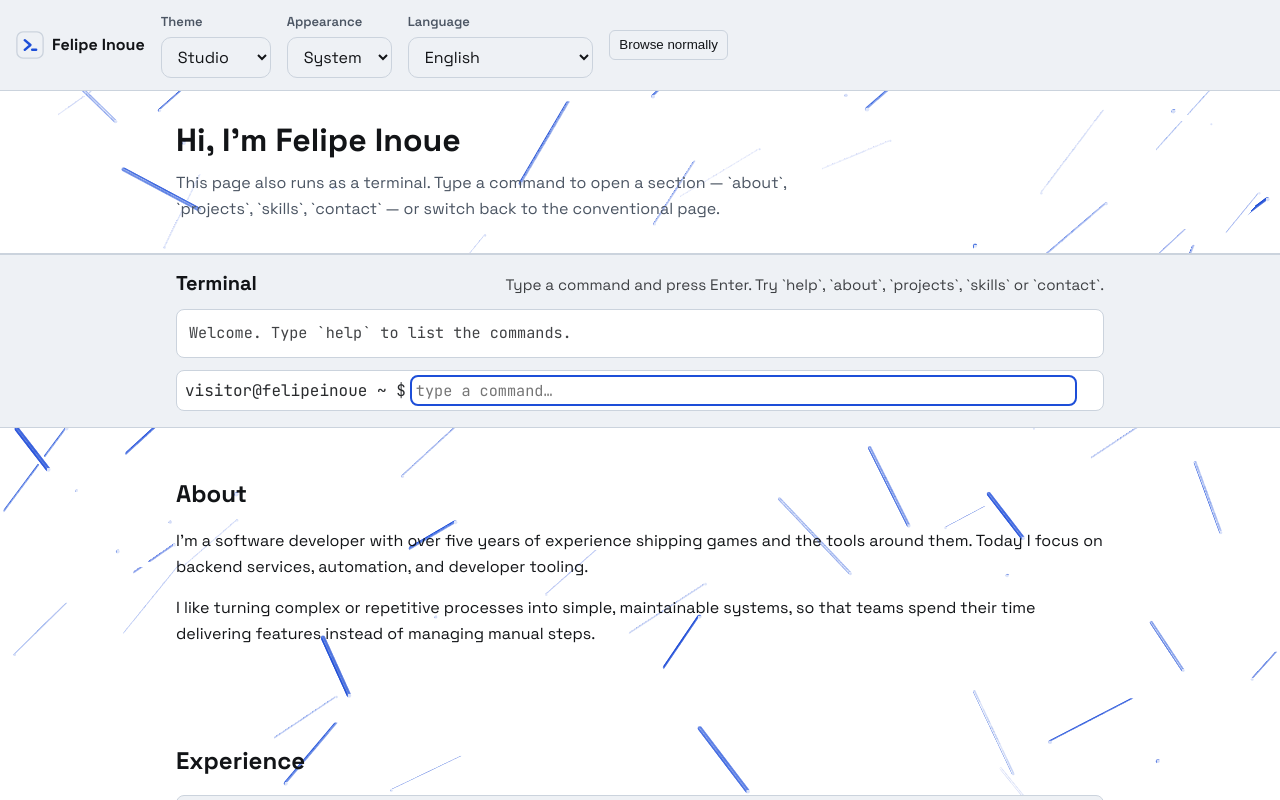
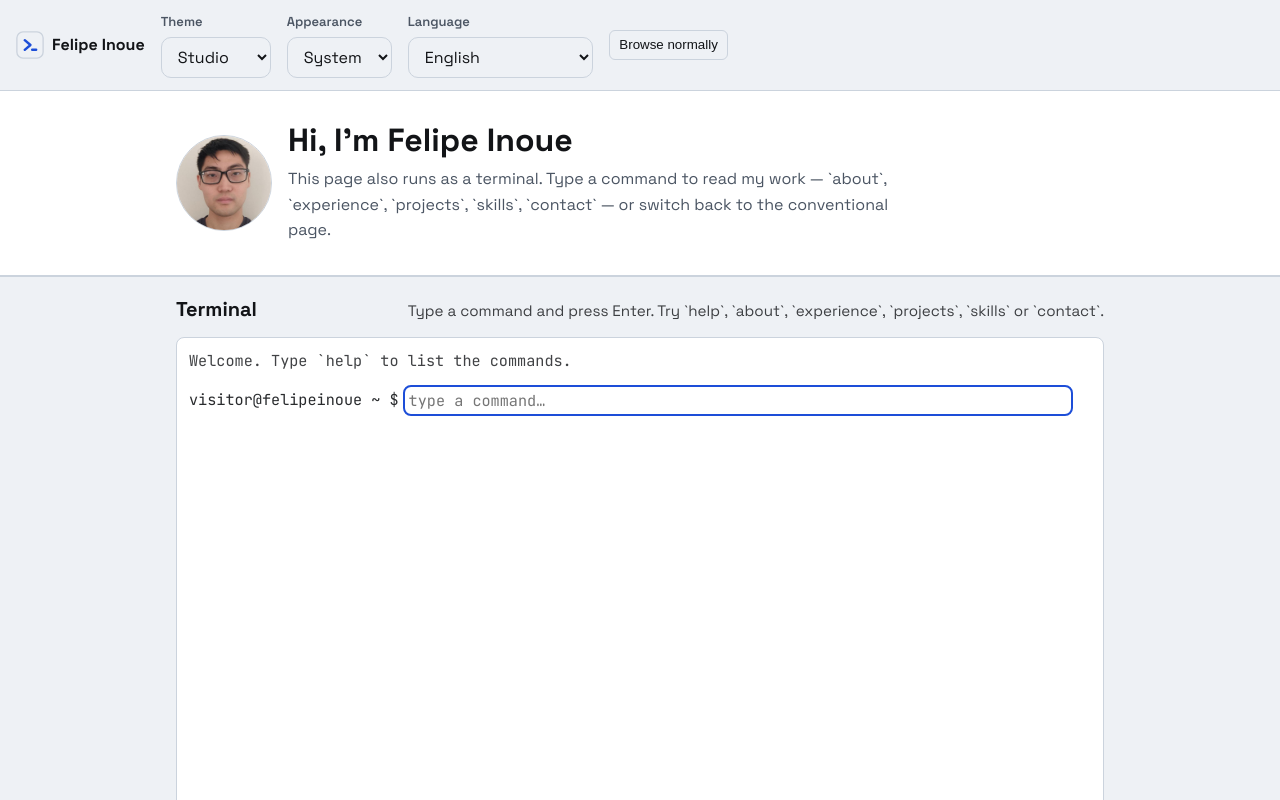
Before and after one commit to fiwon123/fiwon123.github.io, a React (Vite) app: page / in a window 1280 px wide. Shown: the top 800 px of the page. Built offline with nearby package versions, Linux system fonts and the light colour scheme.

Commit message:
feat: terminal-only mode with welcome photo and printed command output (#40)

```diff
--- a/src/App.tsx
+++ b/src/App.tsx
@@ -1,3 +1,5 @@
+import { useEffect } from 'react'
+
 import { BackToTop } from './components/BackToTop'
 import { Footer } from './components/Footer'
 import { Header } from './components/Header'
@@ -10,6 +12,13 @@ import { useViewMode } from './lib/useViewMode'
 import { nextViewMode, sectionForCommand } from './lib/viewMode'
 import type { CommandName } from './terminal/parser'
 import { Terminal } from './terminal/Terminal'
+
+const SECTION_IDS = ['about', 'experience', 'projects', 'skills', 'contact']
+
+function sectionFromHash(): string | null {
+  const id = window.location.hash.slice(1)
+  return SECTION_IDS.includes(id) ? id : null
+}
 
 /**
  * Scroll the section a command names into view; the scroll reveal then fades it in
@@ -30,6 +39,21 @@ function App() {
 
   const terminal = view === 'terminal'
 
+  useEffect(() => {
+    const sync = () => {
+      if (view === 'terminal' && sectionFromHash()) {
+        setView('browse')
+        requestAnimationFrame(() => {
+          const id = sectionFromHash()
+          if (id) openSection(id)
+        })
+      }
+    }
+    sync()
+    window.addEventListener('hashchange', sync)
+    return () => window.removeEventListener('hashchange', sync)
+  }, [view, setView])
+
   function toggleView() {
     setView(nextViewMode(view))
   }
@@ -46,22 +70,23 @@ function App() {
       {/* Behind everything: the layer is fixed at z-index -1 and aria-hidden. */}
       <ParticleBackground />
       <Header view={view} onToggleView={toggleView} />
-      {terminal && (
+      <main id="content" className={terminal ? 'terminal-shell' : undefined}>
+        {terminal ? (
           <>
             {/* In place of the hero: it carries #top and the page's only h1. */}
             <WelcomeScreen />
             <Terminal onCommand={handleCommand} autoFocus />
           </>
-      )}
-      {/* #content, not #about: the About *section* owns #about, and two elements
-          claiming one id made the nav link and commands jump to the page top. */}
-      <main id="content">
-        {!terminal && <Hero />}
+        ) : (
+          <>
+            <Hero />
             <About />
             <Experience />
             <Projects />
             <Skills />
             <Contact />
+          </>
+        )}
       </main>
       <Footer />
       <BackToTop />
--- a/src/components/WelcomeScreen.module.css
+++ b/src/components/WelcomeScreen.module.css
@@ -1,5 +1,6 @@
 .welcome {
   border-bottom: 1px solid var(--color-border);
+  background: var(--color-bg);
 }
 
 /* Matches the terminal block it sits above, so the two read as one surface. */
@@ -8,8 +9,27 @@
   margin: 0 auto;
   padding: var(--space-8) var(--space-4);
   display: flex;
+  flex-wrap: wrap;
+  align-items: center;
+  gap: var(--space-4);
+}
+
+.avatar {
+  flex: none;
+  width: 96px;
+  height: 96px;
+  border-radius: 50%;
+  object-fit: cover;
+  border: 1px solid var(--color-border);
+  background: var(--color-surface);
+}
+
+.text {
+  flex: 1 1 240px;
+  min-width: 0;
+  display: flex;
   flex-direction: column;
-  gap: var(--space-3);
+  gap: var(--space-2);
 }
 
 .name {
--- a/src/components/WelcomeScreen.tsx
+++ b/src/components/WelcomeScreen.tsx
@@ -10,6 +10,9 @@ import styles from './WelcomeScreen.module.css'
  * It carries `id="top"` (so the brand link and back-to-top still resolve) and the
  * page's only `h1`, which is why terminal mode renders it *instead of* the hero
  * rather than above it — the same introduction twice reads as a mistake.
+ *
+ * The portrait lives here too: the hero owns it in browse mode, and without it
+ * terminal mode dropped the photo entirely.
  */
 export function WelcomeScreen() {
   const t = useT()
@@ -18,10 +21,20 @@ export function WelcomeScreen() {
   return (
     <section id="top" tabIndex={-1} className={styles.welcome} aria-labelledby={titleId}>
       <div className={styles.inner}>
-        <h1 className={styles.name} id={titleId}>
-          {t.hero.greeting}
-        </h1>
-        <p className={styles.body}>{t.view.welcomeBody}</p>
+        <img
+          className={styles.avatar}
+          src="/avatar/felipeinoue-512.jpg"
+          alt={t.hero.avatarAlt}
+          width={96}
+          height={96}
+          decoding="async"
+        />
+        <div className={styles.text}>
+          <h1 className={styles.name} id={titleId}>
+            {t.hero.greeting}
+          </h1>
+          <p className={styles.body}>{t.view.welcomeBody}</p>
+        </div>
       </div>
     </section>
   )
--- a/src/i18n/en.ts
+++ b/src/i18n/en.ts
@@ -59,7 +59,7 @@ export const en = {
   },
   terminal: {
     label: 'Terminal',
-    hint: 'Type a command and press Enter. Try `help`, `about`, `projects`, `skills` or `contact`.',
+    hint: 'Type a command and press Enter. Try `help`, `about`, `experience`, `projects`, `skills` or `contact`.',
     placeholder: 'type a command…',
     prompt: 'visitor@felipeinoue ~ $',
     welcome: 'Welcome. Type `help` to list the commands.',
@@ -67,6 +67,7 @@ export const en = {
     commands: {
       help: 'List the available commands',
       about: 'Who I am and what I do',
+      experience: 'Where I have worked',
       projects: 'Tools and projects',
       skills: 'Languages, data and tooling',
       contact: 'How to get in touch',
@@ -77,7 +78,7 @@ export const en = {
     toTerminal: 'Show terminal',
     toBrowse: 'Browse normally',
     welcomeBody:
-      'This page also runs as a terminal. Type a command to open a section — `about`, `projects`, `skills`, `contact` — or switch back to the conventional page.',
+      'This page also runs as a terminal. Type a command to read my work — `about`, `experience`, `projects`, `skills`, `contact` — or switch back to the conventional page.',
   },
   footer: {
     rights: 'All rights reserved.',
--- a/src/i18n/pt-BR.ts
+++ b/src/i18n/pt-BR.ts
@@ -60,7 +60,7 @@ export const ptBR: Strings = {
   },
   terminal: {
     label: 'Terminal',
-    hint: 'Digite um comando e pressione Enter. Tente `help`, `about`, `projects`, `skills` ou `contact`.',
+    hint: 'Digite um comando e pressione Enter. Tente `help`, `about`, `experience`, `projects`, `skills` ou `contact`.',
     placeholder: 'digite um comando…',
     prompt: 'visitante@felipeinoue ~ $',
     welcome: 'Bem-vindo. Digite `help` para listar os comandos.',
@@ -68,6 +68,7 @@ export const ptBR: Strings = {
     commands: {
       help: 'Lista os comandos disponíveis',
       about: 'Quem sou eu e o que faço',
+      experience: 'Onde eu trabalhei',
       projects: 'Ferramentas e projetos',
       skills: 'Linguagens, dados e ferramentas',
       contact: 'Como falar comigo',
@@ -78,7 +79,7 @@ export const ptBR: Strings = {
     toTerminal: 'Mostrar terminal',
     toBrowse: 'Navegar normalmente',
     welcomeBody:
-      'Esta página também funciona como um terminal. Digite um comando para abrir uma seção — `about`, `projects`, `skills`, `contact` — ou volte para a página convencional.',
+      'Esta página também funciona como um terminal. Digite um comando para conhecer meu trabalho — `about`, `experience`, `projects`, `skills`, `contact` — ou volte para a página convencional.',
   },
   footer: {
     rights: 'Todos os direitos reservados.',
--- a/src/index.css
+++ b/src/index.css
@@ -1,43 +1,13 @@
-:root {
-  font-family: var(--font-sans);
-  line-height: 1.6;
-  -webkit-font-smoothing: antialiased;
-  text-rendering: optimizeLegibility;
-}
+@import url('./theme/fonts.css');
+@import url('./theme/tokens.css');
 
-*,
-*::before,
-*::after {
-  box-sizing: border-box;
-}
-
-body {
-  margin: 0;
-  color: var(--color-fg);
-  background: var(--color-bg);
-}
-
-h1,
-h2,
-h3 {
-  line-height: 1.2;
-  text-wrap: balance;
-}
-
-a {
-  color: var(--color-accent);
-}
-
-/* Scroll reveal. The hidden state is scoped to `html.js`, which main.tsx adds at
-   boot: if the bundle never runs, the class is absent and the content is simply
-   visible. Content hidden behind a script that did not run is a bug, not a
-   missing animation — the same reason the hook itself fails open. */
+/* Reveal classes are applied by the library (and parsed by tests). */
 html.js .reveal {
   opacity: 0;
-  transform: translateY(12px);
+  transform: translateY(8px);
   transition:
-    opacity 0.4s ease,
-    transform 0.4s ease;
+    opacity 0.8s ease-out,
+    transform 0.8s ease-out;
 }
 
 html.js .reveal-visible {
@@ -45,56 +15,58 @@ html.js .reveal-visible {
   transform: none;
 }
 
+/* Keep the reveal a no-op for users who prefer reduced motion, and for print. */
 @media (prefers-reduced-motion: reduce) {
   html.js .reveal {
-    opacity: 1;
+    transition: none;
     transform: none;
-    transition: none;
   }
 }
 
 @media print {
   html.js .reveal {
-    opacity: 1;
-    transform: none;
+    opacity: 1 !important;
+    transform: none !important;
   }
 }
 
+* {
+  box-sizing: border-box;
+}
+
+html {
+  scroll-behavior: smooth;
+}
+
+body {
+  margin: 0;
+  font-family: var(--font-sans);
+  background: var(--color-bg);
+  color: var(--color-fg);
+  line-height: 1.6;
+  -webkit-font-smoothing: antialiased;
+  -moz-osx-font-smoothing: grayscale;
+}
+
+/* Skip link: off-screen until focused. No ::focus-within here — it must be
+   focusable via its own :focus, and tests assert its href and tab order. */
 .skip-link {
   position: absolute;
   left: -9999px;
-  top: 0;
-  z-index: 100;
-  padding: var(--space-2) var(--space-4);
-  color: var(--color-accent-contrast);
-  background: var(--color-accent);
-  border-radius: var(--radius);
+  top: 1rem;
+  padding: 0.5rem 0.75rem;
+  background: var(--color-surface);
+  color: var(--color-fg);
+  border: 1px solid var(--color-border);
+  border-radius: 6px;
+  text-decoration: none;
+  z-index: 1000;
 }
 
 .skip-link:focus {
-  left: var(--space-4);
-  top: var(--space-4);
-}
-
-.hero {
-  display: flex;
-  flex-direction: column;
-  gap: var(--space-3);
-  align-items: start;
-  max-width: var(--max-width);
-  margin: 0 auto;
-  padding: var(--space-12) var(--space-4) var(--space-8);
-}
-
-.hero-greeting {
-  margin: 0;
-  font-size: var(--step-1);
-  color: var(--color-fg-muted);
-}
-
-.hero-headline {
-  margin: 0;
-  font-size: var(--step-3);
+  left: 1rem;
+  outline: 2px solid var(--color-accent);
+  outline-offset: 2px;
 }
 
 .hero-stack {
@@ -108,3 +80,13 @@ main {
   margin: 0 auto;
   padding: 0 var(--space-4) var(--space-12);
 }
+
+/* Terminal mode owns the viewport: the welcome screen and the terminal are the
+   content, so the reading column (and its padding) does not apply. */
+main.terminal-shell {
+  max-width: none;
+  padding: 0;
+  min-height: 100dvh;
+  display: flex;
+  flex-direction: column;
+}
--- a/src/lib/viewMode.ts
+++ b/src/lib/viewMode.ts
@@ -3,8 +3,10 @@ import type { CommandName } from '../terminal/parser'
 /**
  * The two presentations of the site.
  *
- * `terminal` leads with the welcome screen and the terminal, and hides the header
- * navigation; commands reveal sections. `browse` is the conventional page.
+ * `terminal` shows the welcome screen and the terminal and nothing else: every
+ * command answers in the scrollback, and the page sections are not rendered.
+ * `browse` is the conventional page, where a command scrolls its section into
+ * view. The switch in the header moves between them.
  *
  * Pure and storage-shaped: the storage object is a parameter so the parsing and
  * the migration are testable without a browser, exactly like `reveal.ts`.
@@ -59,6 +61,10 @@ export function readViewMode(storage: ViewStorage | undefined): ViewMode {
 /**
  * The section a command opens, or null for commands that only talk.
  *
+ * In browse mode this scrolls the page. In terminal mode the section is not
+ * rendered, so the scroll is a no-op and the command's own output is the answer —
+ * the mapping stays the same for both.
+ *
  * `help` and `clear` must not move the page — the acceptance criterion is
  * explicit — and an unknown command never reaches here.
  */
@@ -66,6 +72,8 @@ export function sectionForCommand(name: CommandName): string | null {
   switch (name) {
     case 'about':
       return 'about'
+    case 'experience':
+      return 'experience'
     case 'projects':
       return 'projects'
     case 'skills':
--- a/src/terminal/Terminal.module.css
+++ b/src/terminal/Terminal.module.css
@@ -2,15 +2,20 @@
   border-top: 1px solid var(--color-border);
   border-bottom: 1px solid var(--color-border);
   background: var(--color-surface);
+  display: flex;
+  flex-direction: column;
+  flex: 1;
 }
 
 .inner {
   max-width: 960px;
   margin: 0 auto;
   padding: 1rem;
+  width: 100%;
   display: flex;
   flex-direction: column;
   gap: 0.75rem;
+  flex: 1;
 }
 
 .headerRow {
@@ -32,13 +37,10 @@
   font-size: 0.95rem;
 }
 
-.log {
+.screen {
   border: 1px solid var(--color-border);
   border-radius: 8px;
-  padding: 0.75rem;
   background: var(--color-bg);
-  max-height: 320px;
-  overflow-y: auto;
   font-family: var(
     --font-mono,
     ui-monospace,
@@ -52,6 +54,12 @@
   );
   font-size: 0.95rem;
   line-height: 1.5;
+  padding: 0.75rem;
+  overflow-y: auto;
+  display: flex;
+  flex-direction: column;
+  gap: 0.75rem;
+  flex: 1;
 }
 
 .welcome {
@@ -82,10 +90,8 @@
   display: flex;
   gap: 0.5rem;
   align-items: center;
-  border: 1px solid var(--color-border);
-  border-radius: 8px;
-  padding: 0.4rem 0.5rem;
-  background: var(--color-bg);
+  background: transparent;
+  padding-top: 0.25rem;
 }
 
 .label {
--- a/src/terminal/Terminal.tsx
+++ b/src/terminal/Terminal.tsx
@@ -28,13 +28,13 @@ export function Terminal({ onCommand, autoFocus = false }: TerminalProps) {
   const [history, setHistory] = useState(EMPTY_HISTORY)
   const [entries, setEntries] = useState<Entry[]>([])
   const nextId = useRef(0)
-  const logRef = useRef<HTMLDivElement>(null)
+  const screenRef = useRef<HTMLDivElement>(null)
   const inputRef = useRef<HTMLInputElement>(null)
   const inputId = useId()
 
   useEffect(() => {
-    if (!logRef.current) return
-    logRef.current.scrollTop = logRef.current.scrollHeight
+    if (!screenRef.current) return
+    screenRef.current.scrollTop = screenRef.current.scrollHeight
   }, [entries])
 
   useEffect(() => {
@@ -103,7 +103,8 @@ export function Terminal({ onCommand, autoFocus = false }: TerminalProps) {
           <p className={styles.hint}>{t.terminal.hint}</p>
         </header>
 
-        <div ref={logRef} className={styles.log} role="log" aria-live="polite">
+        <div ref={screenRef} className={styles.screen}>
+          <div className={styles.log} role="log" aria-live="polite">
             <div className={styles.welcome}>{t.terminal.welcome}</div>
             {entries.map((entry) => (
               <div key={entry.id} className={styles.entry}>
@@ -148,6 +149,7 @@ export function Terminal({ onCommand, autoFocus = false }: TerminalProps) {
             <span className={styles.cursor} aria-hidden="true" />
           </form>
         </div>
+      </div>
     </section>
   )
 }
--- a/src/terminal/commands.ts
+++ b/src/terminal/commands.ts
@@ -1,4 +1,4 @@
-import { about, contact, projects, skills } from '../content'
+import { about, contact, experience, projects, skills } from '../content'
 import type { Strings } from '../i18n'
 import type { Locale } from '../types'
 import type { CommandName } from './parser'
@@ -19,14 +19,26 @@ export function runCommand(name: CommandName, t: Strings, locale: Locale): Termi
       return [
         { text: t.terminal.commands.help, tone: 'accent' },
         ...(
-          ['help', 'about', 'projects', 'skills', 'contact', 'clear'] as const
+          ['help', 'about', 'experience', 'projects', 'skills', 'contact', 'clear'] as const
         ).flatMap<TerminalLine>((command) => [
-          { text: `  ${command.padEnd(9)} ${t.terminal.commands[command]}`, tone: 'muted' },
+          { text: `  ${command.padEnd(11)} ${t.terminal.commands[command]}`, tone: 'muted' },
         ]),
       ]
 
     case 'about':
       return about[locale].map((paragraph) => ({ text: paragraph }))
+
+    case 'experience':
+      return experience.flatMap<TerminalLine>((entry) => {
+        const lines: TerminalLine[] = [
+          { text: `${entry.company} — ${entry.role[locale]}`, tone: 'accent' },
+          { text: `  ${entry.period[locale]}`, tone: 'muted' },
+        ]
+        if (entry.games && entry.games.length > 0) {
+          lines.push({ text: `  ${t.labels.games}: ${entry.games.map((g) => g.name).join(', ')}`, tone: 'muted' })
+        }
+        return lines
+      })
 
     case 'projects':
       return projects.flatMap<TerminalLine>((project) => [
--- a/src/terminal/parser.ts
+++ b/src/terminal/parser.ts
@@ -1,4 +1,12 @@
-export const COMMAND_NAMES = ['help', 'about', 'projects', 'skills', 'contact', 'clear'] as const
+export const COMMAND_NAMES = [
+  'help',
+  'about',
+  'experience',
+  'projects',
+  'skills',
+  'contact',
+  'clear',
+] as const
 
 export type CommandName = (typeof COMMAND_NAMES)[number]
 
@@ -8,6 +16,8 @@ const ALIASES: Record<string, CommandName> = {
   ajuda: 'help',
   about: 'about',
   sobre: 'about',
+  experience: 'experience',
+  experiencia: 'experience',
   work: 'projects',
   projects: 'projects',
   projetos: 'projects',
```
Lines whose indentation alone changed are shown as unchanged.
